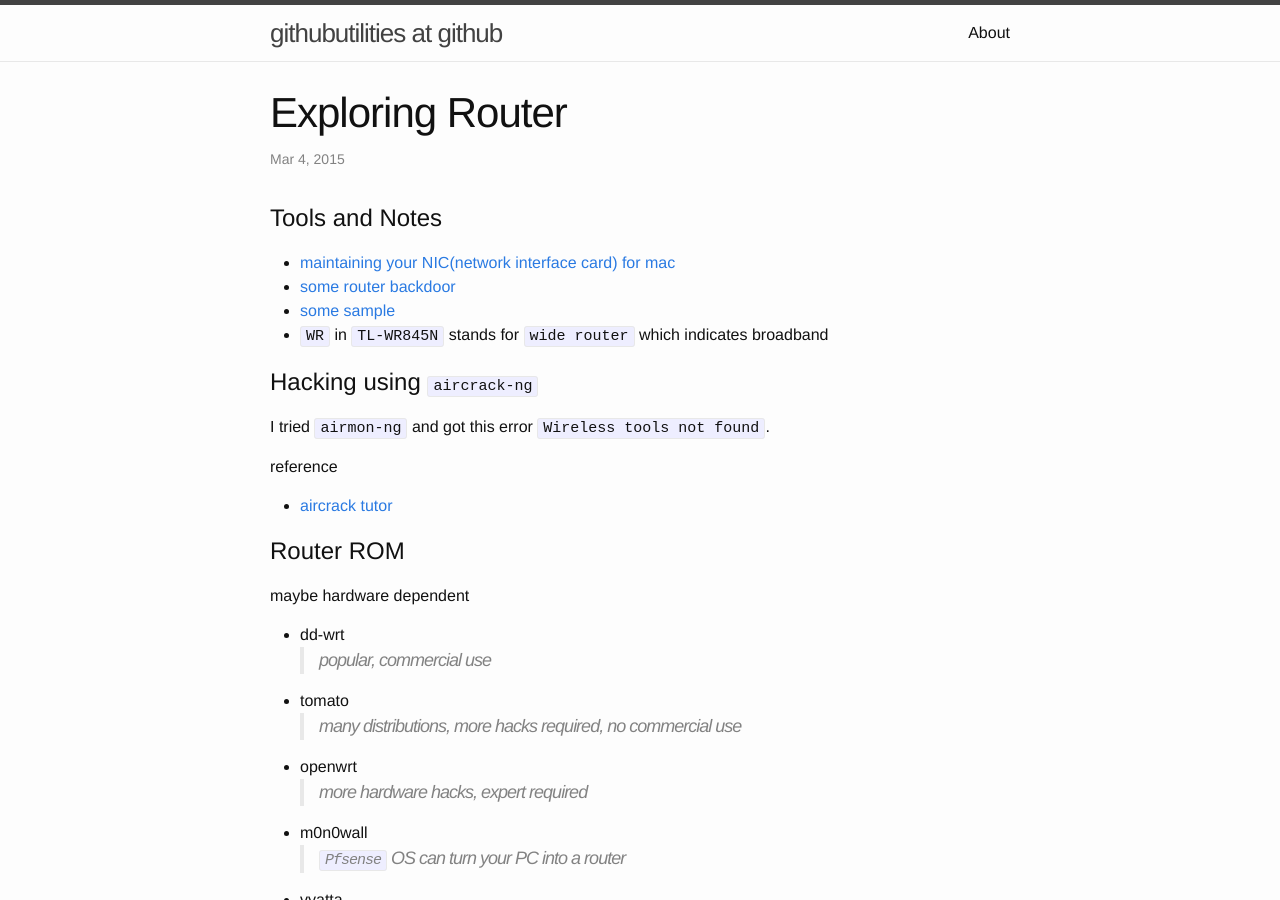
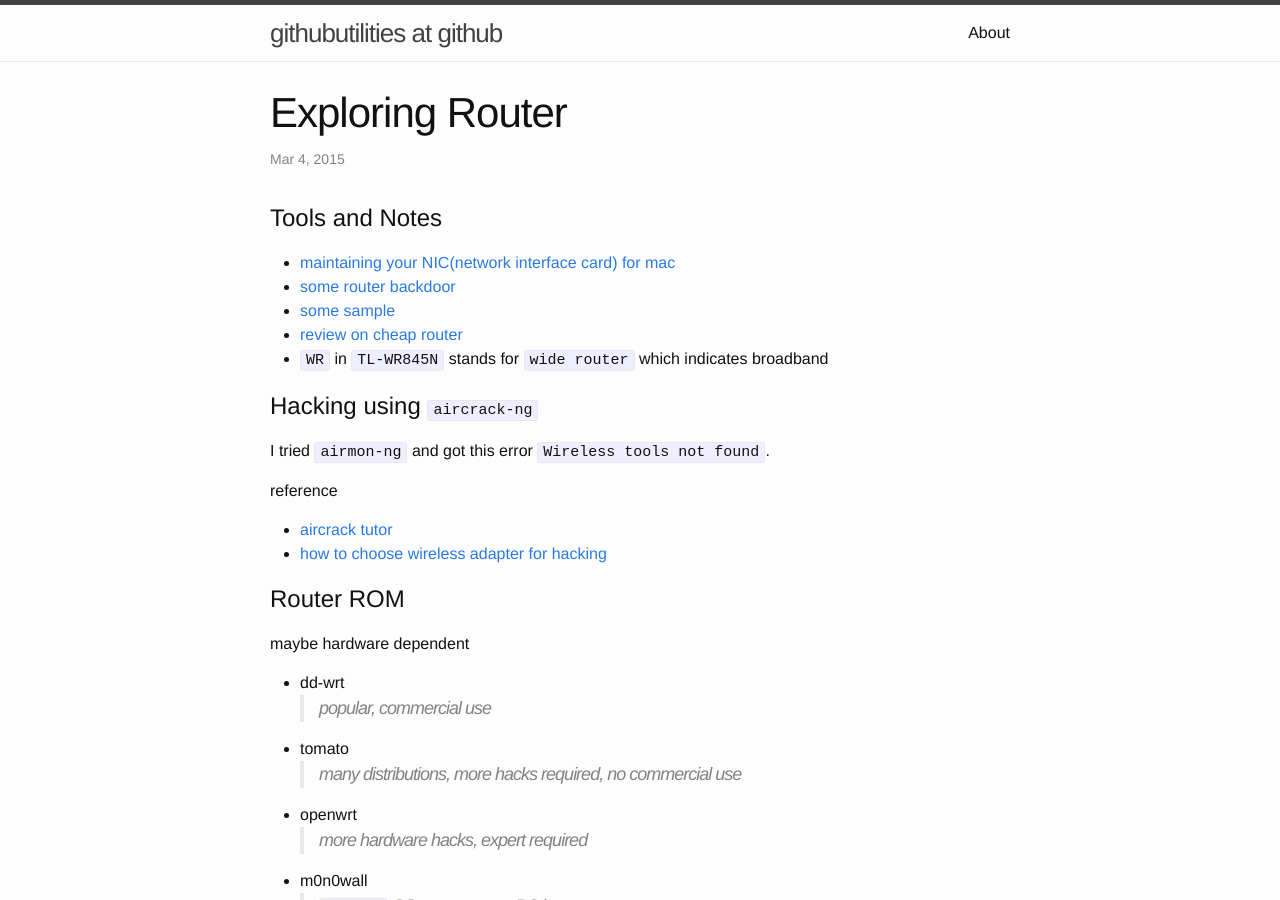
Before and after one commit to githubutilities/githubutilities.github.io, a Jekyll site: the page built from _posts/2015-03-04-router-explore.markdown, in a window 1280 px wide and 900 px high. Built offline with Jekyll 4.4.1, drawn with Linux system fonts in a browser that asks for light colours; Markdown is read by kramdown in place of the engine named in the settings.

Commit message:
add comment on cheap router

```diff
--- a/_posts/2015-03-04-router-explore.markdown
+++ b/_posts/2015-03-04-router-explore.markdown
@@ -10,6 +10,7 @@ categories: router
 * [maintaining your NIC(network interface card) for mac](http://www.ehow.com/how_8781864_disable-enable-nic-mac.html)
 * [some router backdoor](http://lcx.cc/?i=3127)
 * [some sample](http://www.right.com.cn/forum/forum.php?mod=viewthread&tid=130631)
+* [review on cheap router](http://bbs.xiaomi.cn/thread-7027790-1-1.html)
 * `WR` in `TL-WR845N` stands for `wide router` which indicates broadband
 
 
@@ -20,6 +21,7 @@ I tried `airmon-ng` and got this error `Wireless tools not found`.
 reference
 
 * [aircrack tutor](http://www.aircrack-ng.org/doku.php?id=tutorial)
+* [how to choose wireless adapter for hacking](http://null-byte.wonderhowto.com/how-to/hack-wi-fi-choosing-wireless-adapter-for-hacking-0157057/)
 
 
 # Router ROM
```
